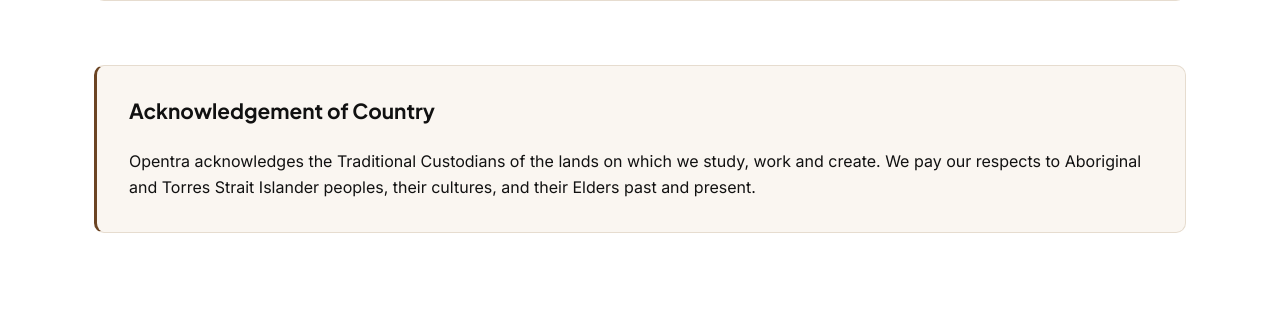
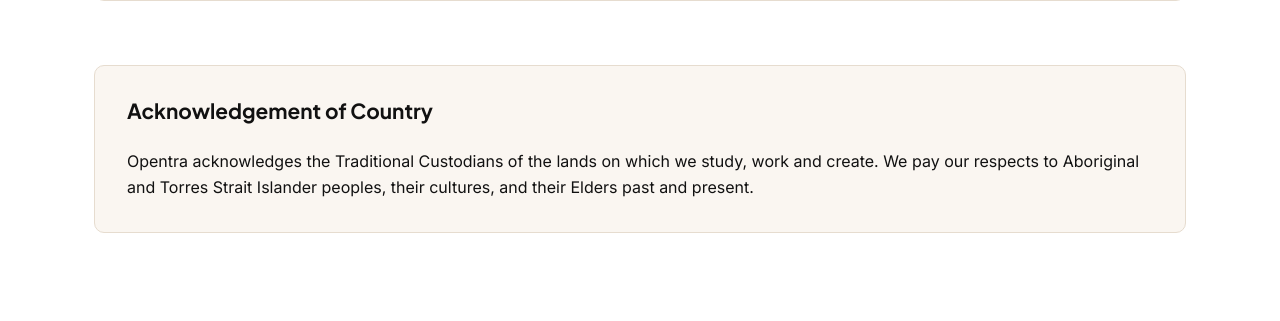
Before and after one commit to 106728696/Opentra-Part-2, a PHP site: page /About.php in a window 1280 px wide. Shown: the part 3344-3665 px from the top of the page. Run offline with PHP 8.4, Linux system fonts and the light colour scheme; data comes from the database, SQL or seed files in the repository.

Commit message:
Remove left border from rounded rectangles

```diff
--- a/style/Styling.css
+++ b/style/Styling.css
@@ -261,7 +261,6 @@ article {
     padding: 24px;
     background-color: #faf6f1;
     border: 1px solid #e6dccf;
-    border-left: 3px solid #6b4423;
     border-radius: 10px;
     font-style: italic;
 }
@@ -652,7 +651,6 @@ blockquote {
     padding: 32px !important;
     background-color: #faf6f1;
     border: 1px solid #e6dccf !important;
-    border-left: 3px solid #6b4423 !important;
     border-radius: 10px;
 }
 
```
